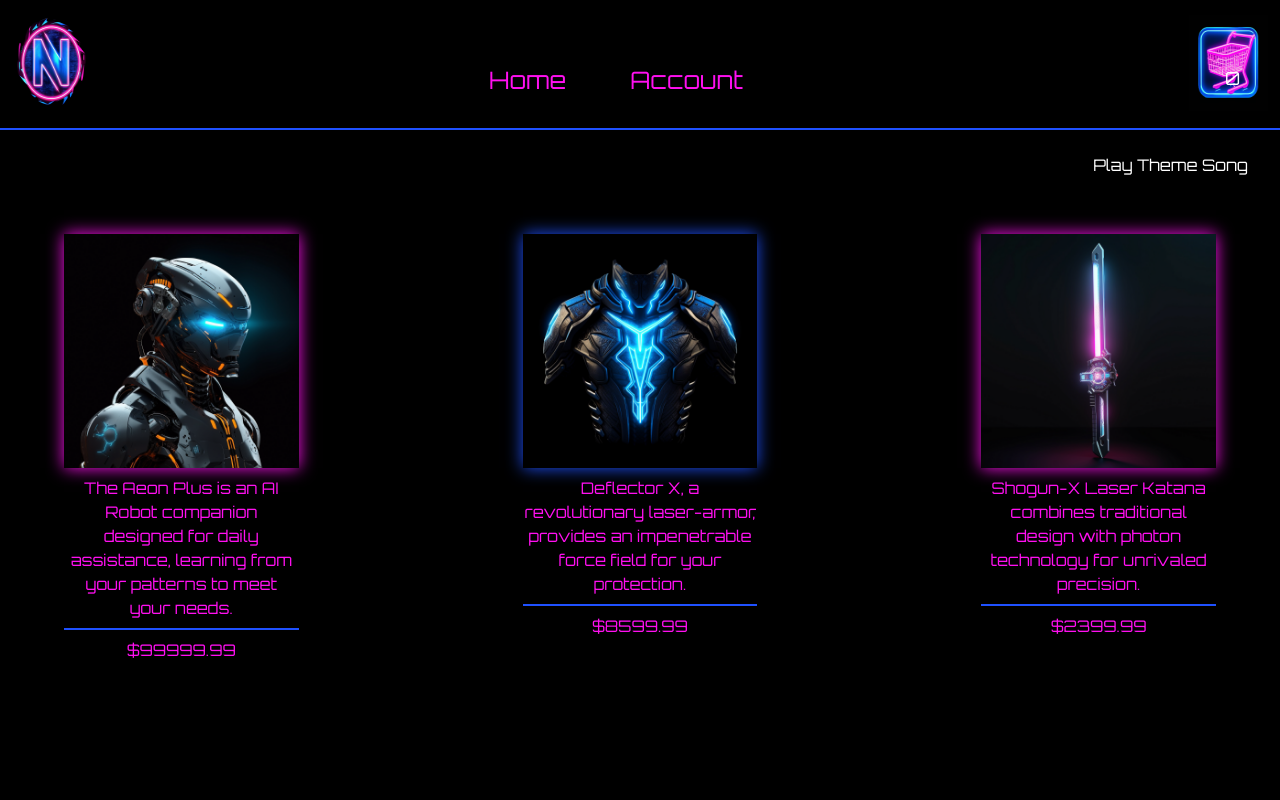
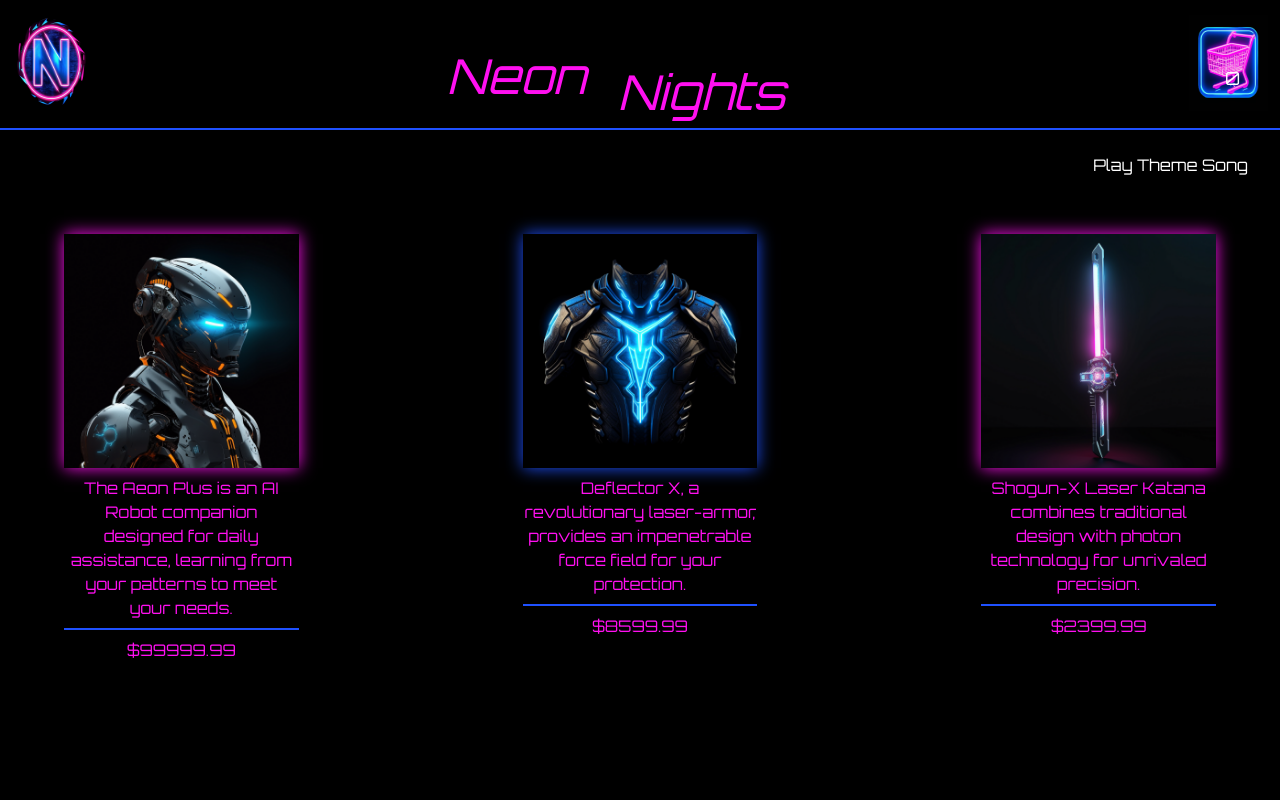
Before and after one commit to OblivionNoirV2/NeonNights, a React (Create React App) app: page / in a window 1280 px wide. Shown: the top 800 px of the page. Built offline with nearby package versions, Linux system fonts and the light colour scheme.

Commit message:
edit main navbar

```diff
--- a/src/App.tsx
+++ b/src/App.tsx
@@ -58,32 +58,38 @@ const ReallyCoolScrollingText = () => {
 
 
       <ul className='flex flex-row text-[3vmin] mt-2 middle-ul z-10 space-x-8'>
-        <ButtonsLi is_mobile={false} />
+        <NameLi is_mobile={false} />
       </ul>
     </div>
   );
 };
-interface ButtonsLiProps {
+interface NameLiProps {
   is_mobile: boolean;
 }
 //different classes for mobile/desktop
-const ButtonsLi: React.FC<ButtonsLiProps> = ({ is_mobile }) => {
+const NameLi: React.FC<NameLiProps> = ({ is_mobile }) => {
   return (
     <>
+
       <li>
-        <button className={is_mobile ? 'ml-4 px-4 py-2 text-3xl rounded-lg' : ''}>
-          <Link to='/'>
-            Home
-          </Link>
-        </button>
+        <i>
+          <div className={is_mobile ? 'ml-4 -mt-2 mb-4 px-4 py-2 text-4xl rounded-lg' : 'pt-1 text-5xl'}>
+            <Link to='/'>
+              Neon
+            </Link>
+          </div>
+        </i>
       </li>
       <li >
-        <button className={is_mobile ? 'px-4 py-2 text-3xl rounded-lg' : ''}>
-          <Link to='/Account'>
-            Account
-          </Link>
-        </button>
+        <i>
+          <div className={is_mobile ? 'py-2 -ml-4 mt-2 text-4xl rounded-lg' : 'pt-5 text-5xl'}>
+            <Link to='/'>
+              Nights
+            </Link>
+          </div>
+        </i>
       </li>
+
     </>
   )
 }
@@ -140,7 +146,7 @@ const Navbar = () => {
         {is_mobile ?
           <section className='flex flex-row top-btn'>
             <ul className='flex flex-row space-x-8 text-2xl mt-10'>
-              <ButtonsLi is_mobile={true} />
+              <NameLi is_mobile={true} />
             </ul>
             <CartIcon />
           </section>
```
